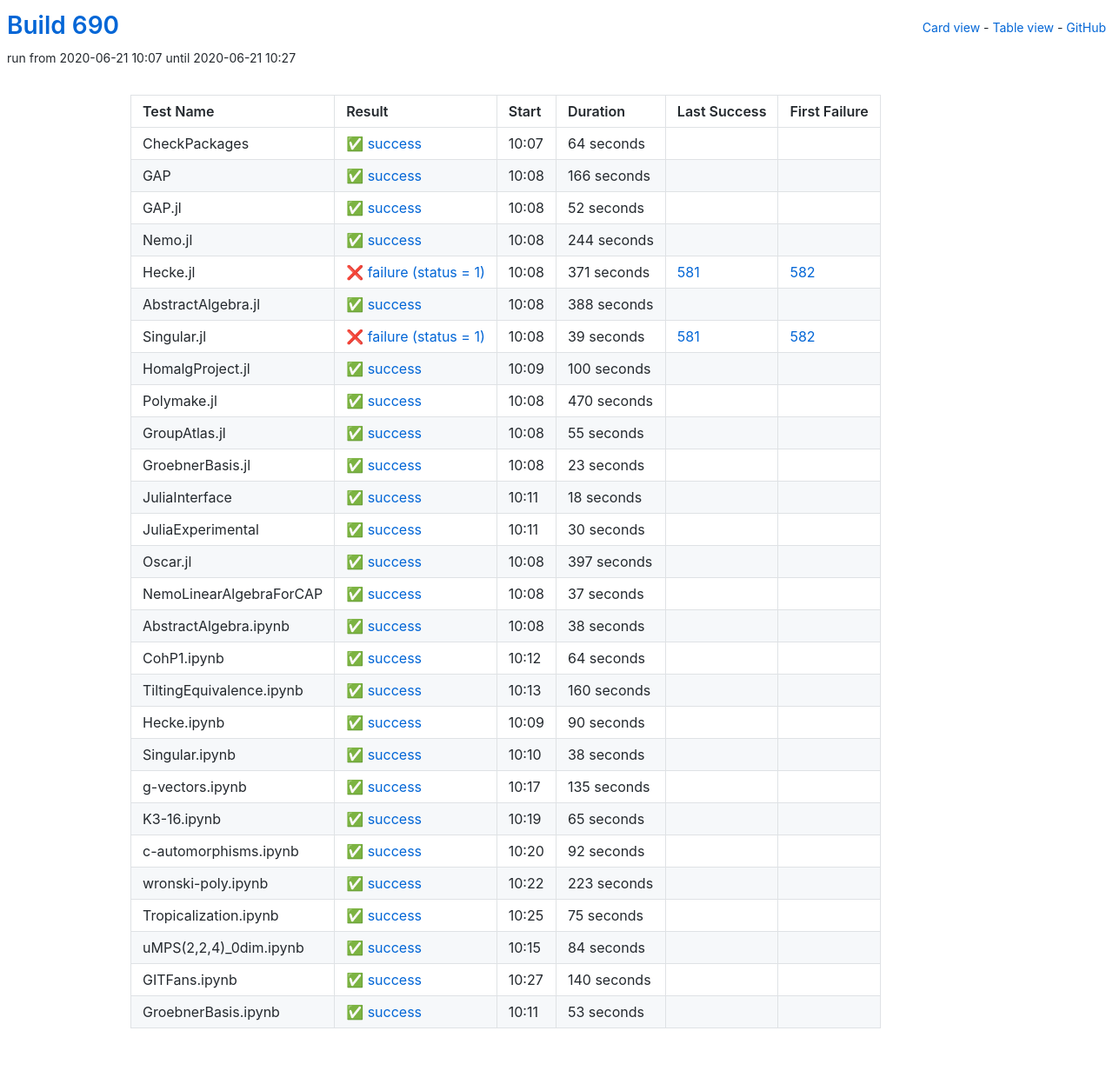
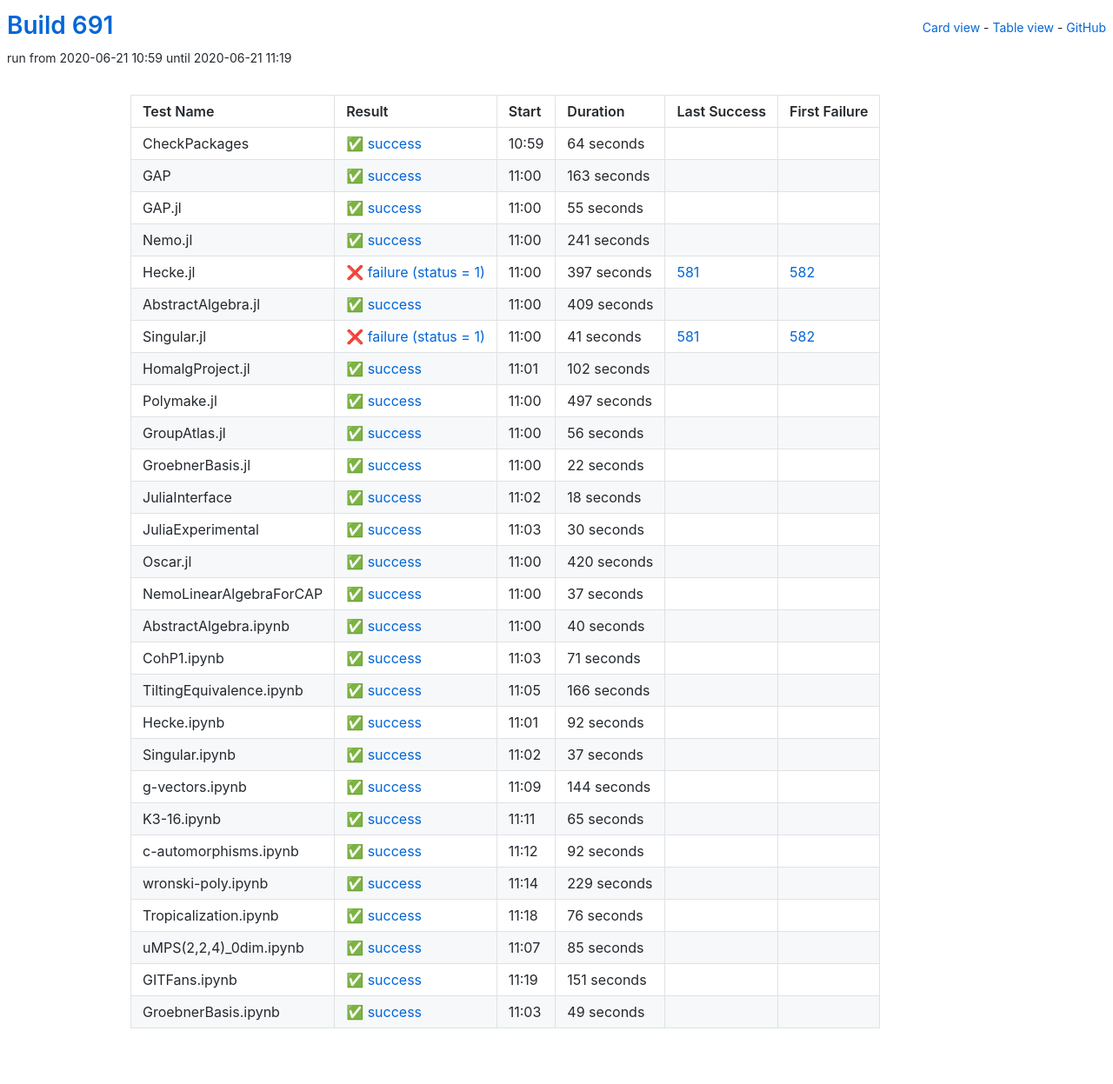
Before and after one commit to oscar-system/oscar-ci-status-1.4, a Jekyll site: the page built from table.html, in a window 1280 px wide. Shown: the whole page at 87% size. Built offline with Jekyll 4.4.1, drawn with Linux system fonts in a browser that asks for light colours.

Commit message:
Build #691

```diff
--- a/_data/ci.yml
+++ b/_data/ci.yml
@@ -1,6 +1,6 @@
 ---
-build: 690
-build_url: https://oscarci.mathematik.uni-kl.de/job/oscar-julia-1.4/690/
+build: 691
+build_url: https://oscarci.mathematik.uni-kl.de/job/oscar-julia-1.4/691/
 job: oscar-julia-1.4
 organization: oscar-system
 repo: oscar-ci-status-1.4
@@ -8,8 +8,8 @@ repourl: https://github.com/oscar-system/oscar-ci-status-1.4
 tests:
 - name: CheckPackages
   id: checkpackages
-  log: https://oscarci.mathematik.uni-kl.de/job/oscar-julia-1.4/690/artifact/logs/build-690/CheckPackages.log
-  start: 2020-06-21 10:07
+  log: https://oscarci.mathematik.uni-kl.de/job/oscar-julia-1.4/691/artifact/logs/build-691/CheckPackages.log
+  start: 2020-06-21 10:59
   success: true
   exitcode: 0
   status: success
@@ -20,104 +20,20 @@ tests:
   first_failure_url:
 - name: GAP
   id: gap
-  log: https://oscarci.mathematik.uni-kl.de/job/oscar-julia-1.4/690/artifact/logs/build-690/GAP.log
-  start: 2020-06-21 10:08
+  log: https://oscarci.mathematik.uni-kl.de/job/oscar-julia-1.4/691/artifact/logs/build-691/GAP.log
+  start: 2020-06-21 11:00
   success: true
   exitcode: 0
   status: success
-  duration: 166
+  duration: 163
   last_success: false
   last_success_url:
   first_failure: false
   first_failure_url:
 - name: GAP.jl
   id: gap-jl
-  log: https://oscarci.mathematik.uni-kl.de/job/oscar-julia-1.4/690/artifact/logs/build-690/GAP.jl.log
-  start: 2020-06-21 10:08
-  success: true
-  exitcode: 0
-  status: success
-  duration: 52
-  last_success: false
-  last_success_url:
-  first_failure: false
-  first_failure_url:
-- name: Nemo.jl
-  id: nemo-jl
-  log: https://oscarci.mathematik.uni-kl.de/job/oscar-julia-1.4/690/artifact/logs/build-690/Nemo.jl.log
-  start: 2020-06-21 10:08
-  success: true
-  exitcode: 0
-  status: success
-  duration: 244
-  last_success: false
-  last_success_url:
-  first_failure: false
-  first_failure_url:
-- name: Hecke.jl
-  id: hecke-jl
-  log: https://oscarci.mathematik.uni-kl.de/job/oscar-julia-1.4/690/artifact/logs/build-690/Hecke.jl.log
-  start: 2020-06-21 10:08
-  success: false
-  exitcode: 1
-  status: failure
-  duration: 371
-  last_success: 581
-  last_success_url: https://oscarci.mathematik.uni-kl.de/job/oscar-julia-1.4/581/
-  first_failure: 582
-  first_failure_url: https://oscarci.mathematik.uni-kl.de/job/oscar-julia-1.4/582/
-- name: AbstractAlgebra.jl
-  id: abstractalgebra-jl
-  log: https://oscarci.mathematik.uni-kl.de/job/oscar-julia-1.4/690/artifact/logs/build-690/AbstractAlgebra.jl.log
-  start: 2020-06-21 10:08
-  success: true
-  exitcode: 0
-  status: success
-  duration: 388
-  last_success: false
-  last_success_url:
-  first_failure: false
-  first_failure_url:
-- name: Singular.jl
-  id: singular-jl
-  log: https://oscarci.mathematik.uni-kl.de/job/oscar-julia-1.4/690/artifact/logs/build-690/Singular.jl.log
-  start: 2020-06-21 10:08
-  success: false
-  exitcode: 1
-  status: failure
-  duration: 39
-  last_success: 581
-  last_success_url: https://oscarci.mathematik.uni-kl.de/job/oscar-julia-1.4/581/
-  first_failure: 582
-  first_failure_url: https://oscarci.mathematik.uni-kl.de/job/oscar-julia-1.4/582/
-- name: HomalgProject.jl
-  id: homalgproject-jl
-  log: https://oscarci.mathematik.uni-kl.de/job/oscar-julia-1.4/690/artifact/logs/build-690/HomalgProject.jl.log
-  start: 2020-06-21 10:09
-  success: true
-  exitcode: 0
-  status: success
-  duration: 100
-  last_success: false
-  last_success_url:
-  first_failure: false
-  first_failure_url:
-- name: Polymake.jl
-  id: polymake-jl
-  log: https://oscarci.mathematik.uni-kl.de/job/oscar-julia-1.4/690/artifact/logs/build-690/Polymake.jl.log
-  start: 2020-06-21 10:08
-  success: true
-  exitcode: 0
-  status: success
-  duration: 470
-  last_success: false
-  last_success_url:
-  first_failure: false
-  first_failure_url:
-- name: GroupAtlas.jl
-  id: groupatlas-jl
-  log: https://oscarci.mathematik.uni-kl.de/job/oscar-julia-1.4/690/artifact/logs/build-690/GroupAtlas.jl.log
-  start: 2020-06-21 10:08
+  log: https://oscarci.mathematik.uni-kl.de/job/oscar-julia-1.4/691/artifact/logs/build-691/GAP.jl.log
+  start: 2020-06-21 11:00
   success: true
   exitcode: 0
   status: success
@@ -126,22 +42,106 @@ tests:
   last_success_url:
   first_failure: false
   first_failure_url:
-- name: GroebnerBasis.jl
-  id: groebnerbasis-jl
-  log: https://oscarci.mathematik.uni-kl.de/job/oscar-julia-1.4/690/artifact/logs/build-690/GroebnerBasis.jl.log
-  start: 2020-06-21 10:08
+- name: Nemo.jl
+  id: nemo-jl
+  log: https://oscarci.mathematik.uni-kl.de/job/oscar-julia-1.4/691/artifact/logs/build-691/Nemo.jl.log
+  start: 2020-06-21 11:00
   success: true
   exitcode: 0
   status: success
-  duration: 23
+  duration: 241
+  last_success: false
+  last_success_url:
+  first_failure: false
+  first_failure_url:
+- name: Hecke.jl
+  id: hecke-jl
+  log: https://oscarci.mathematik.uni-kl.de/job/oscar-julia-1.4/691/artifact/logs/build-691/Hecke.jl.log
+  start: 2020-06-21 11:00
+  success: false
+  exitcode: 1
+  status: failure
+  duration: 397
+  last_success: 581
+  last_success_url: https://oscarci.mathematik.uni-kl.de/job/oscar-julia-1.4/581/
+  first_failure: 582
+  first_failure_url: https://oscarci.mathematik.uni-kl.de/job/oscar-julia-1.4/582/
+- name: AbstractAlgebra.jl
+  id: abstractalgebra-jl
+  log: https://oscarci.mathematik.uni-kl.de/job/oscar-julia-1.4/691/artifact/logs/build-691/AbstractAlgebra.jl.log
+  start: 2020-06-21 11:00
+  success: true
+  exitcode: 0
+  status: success
+  duration: 409
+  last_success: false
+  last_success_url:
+  first_failure: false
+  first_failure_url:
+- name: Singular.jl
+  id: singular-jl
+  log: https://oscarci.mathematik.uni-kl.de/job/oscar-julia-1.4/691/artifact/logs/build-691/Singular.jl.log
+  start: 2020-06-21 11:00
+  success: false
+  exitcode: 1
+  status: failure
+  duration: 41
+  last_success: 581
+  last_success_url: https://oscarci.mathematik.uni-kl.de/job/oscar-julia-1.4/581/
+  first_failure: 582
+  first_failure_url: https://oscarci.mathematik.uni-kl.de/job/oscar-julia-1.4/582/
+- name: HomalgProject.jl
+  id: homalgproject-jl
+  log: https://oscarci.mathematik.uni-kl.de/job/oscar-julia-1.4/691/artifact/logs/build-691/HomalgProject.jl.log
+  start: 2020-06-21 11:01
+  success: true
+  exitcode: 0
+  status: success
+  duration: 102
+  last_success: false
+  last_success_url:
+  first_failure: false
+  first_failure_url:
+- name: Polymake.jl
+  id: polymake-jl
+  log: https://oscarci.mathematik.uni-kl.de/job/oscar-julia-1.4/691/artifact/logs/build-691/Polymake.jl.log
+  start: 2020-06-21 11:00
+  success: true
+  exitcode: 0
+  status: success
+  duration: 497
+  last_success: false
+  last_success_url:
+  first_failure: false
+  first_failure_url:
+- name: GroupAtlas.jl
+  id: groupatlas-jl
+  log: https://oscarci.mathematik.uni-kl.de/job/oscar-julia-1.4/691/artifact/logs/build-691/GroupAtlas.jl.log
+  start: 2020-06-21 11:00
+  success: true
+  exitcode: 0
+  status: success
+  duration: 56
+  last_success: false
+  last_success_url:
+  first_failure: false
+  first_failure_url:
+- name: GroebnerBasis.jl
+  id: groebnerbasis-jl
+  log: https://oscarci.mathematik.uni-kl.de/job/oscar-julia-1.4/691/artifact/logs/build-691/GroebnerBasis.jl.log
+  start: 2020-06-21 11:00
+  success: true
+  exitcode: 0
+  status: success
+  duration: 22
   last_success: false
   last_success_url:
   first_failure: false
   first_failure_url:
 - name: JuliaInterface
   id: juliainterface
-  log: https://oscarci.mathematik.uni-kl.de/job/oscar-julia-1.4/690/artifact/logs/build-690/JuliaInterface.log
-  start: 2020-06-21 10:11
+  log: https://oscarci.mathematik.uni-kl.de/job/oscar-julia-1.4/691/artifact/logs/build-691/JuliaInterface.log
+  start: 2020-06-21 11:02
   success: true
   exitcode: 0
   status: success
@@ -152,8 +152,8 @@ tests:
   first_failure_url:
 - name: JuliaExperimental
   id: juliaexperimental
-  log: https://oscarci.mathematik.uni-kl.de/job/oscar-julia-1.4/690/artifact/logs/build-690/JuliaExperimental.log
-  start: 2020-06-21 10:11
+  log: https://oscarci.mathematik.uni-kl.de/job/oscar-julia-1.4/691/artifact/logs/build-691/JuliaExperimental.log
+  start: 2020-06-21 11:03
   success: true
   exitcode: 0
   status: success
@@ -164,20 +164,20 @@ tests:
   first_failure_url:
 - name: Oscar.jl
   id: oscar-jl
-  log: https://oscarci.mathematik.uni-kl.de/job/oscar-julia-1.4/690/artifact/logs/build-690/Oscar.jl.log
-  start: 2020-06-21 10:08
+  log: https://oscarci.mathematik.uni-kl.de/job/oscar-julia-1.4/691/artifact/logs/build-691/Oscar.jl.log
+  start: 2020-06-21 11:00
   success: true
   exitcode: 0
   status: success
-  duration: 397
+  duration: 420
   last_success: false
   last_success_url:
   first_failure: false
   first_failure_url:
 - name: NemoLinearAlgebraForCAP
   id: nemolinearalgebraforcap
-  log: https://oscarci.mathematik.uni-kl.de/job/oscar-julia-1.4/690/artifact/logs/build-690/NemoLinearAlgebraForCAP.log
-  start: 2020-06-21 10:08
+  log: https://oscarci.mathematik.uni-kl.de/job/oscar-julia-1.4/691/artifact/logs/build-691/NemoLinearAlgebraForCAP.log
+  start: 2020-06-21 11:00
   success: true
   exitcode: 0
   status: success
@@ -188,80 +188,80 @@ tests:
   first_failure_url:
 - name: AbstractAlgebra.ipynb
   id: abstractalgebra-ipynb
-  log: https://oscarci.mathematik.uni-kl.de/job/oscar-julia-1.4/690/artifact/logs/build-690/AbstractAlgebra.ipynb.log
-  start: 2020-06-21 10:08
+  log: https://oscarci.mathematik.uni-kl.de/job/oscar-julia-1.4/691/artifact/logs/build-691/AbstractAlgebra.ipynb.log
+  start: 2020-06-21 11:00
   success: true
   exitcode: 0
   status: success
-  duration: 38
+  duration: 40
   last_success: false
   last_success_url:
   first_failure: false
   first_failure_url:
 - name: CohP1.ipynb
   id: cohp1-ipynb
-  log: https://oscarci.mathematik.uni-kl.de/job/oscar-julia-1.4/690/artifact/logs/build-690/CohP1.ipynb.log
-  start: 2020-06-21 10:12
+  log: https://oscarci.mathematik.uni-kl.de/job/oscar-julia-1.4/691/artifact/logs/build-691/CohP1.ipynb.log
+  start: 2020-06-21 11:03
   success: true
   exitcode: 0
   status: success
-  duration: 64
+  duration: 71
   last_success: false
   last_success_url:
   first_failure: false
   first_failure_url:
 - name: TiltingEquivalence.ipynb
   id: tiltingequivalence-ipynb
-  log: https://oscarci.mathematik.uni-kl.de/job/oscar-julia-1.4/690/artifact/logs/build-690/TiltingEquivalence.ipynb.log
-  start: 2020-06-21 10:13
+  log: https://oscarci.mathematik.uni-kl.de/job/oscar-julia-1.4/691/artifact/logs/build-691/TiltingEquivalence.ipynb.log
+  start: 2020-06-21 11:05
   success: true
   exitcode: 0
   status: success
-  duration: 160
+  duration: 166
   last_success: false
   last_success_url:
   first_failure: false
   first_failure_url:
 - name: Hecke.ipynb
   id: hecke-ipynb
-  log: https://oscarci.mathematik.uni-kl.de/job/oscar-julia-1.4/690/artifact/logs/build-690/Hecke.ipynb.log
-  start: 2020-06-21 10:09
+  log: https://oscarci.mathematik.uni-kl.de/job/oscar-julia-1.4/691/artifact/logs/build-691/Hecke.ipynb.log
+  start: 2020-06-21 11:01
   success: true
   exitcode: 0
   status: success
-  duration: 90
+  duration: 92
   last_success: false
   last_success_url:
   first_failure: false
   first_failure_url:
 - name: Singular.ipynb
   id: singular-ipynb
-  log: https://oscarci.mathematik.uni-kl.de/job/oscar-julia-1.4/690/artifact/logs/build-690/Singular.ipynb.log
-  start: 2020-06-21 10:10
+  log: https://oscarci.mathematik.uni-kl.de/job/oscar-julia-1.4/691/artifact/logs/build-691/Singular.ipynb.log
+  start: 2020-06-21 11:02
   success: true
   exitcode: 0
   status: success
-  duration: 38
+  duration: 37
   last_success: false
   last_success_url:
   first_failure: false
   first_failure_url:
 - name: g-vectors.ipynb
   id: g-vectors-ipynb
-  log: https://oscarci.mathematik.uni-kl.de/job/oscar-julia-1.4/690/artifact/logs/build-690/g-vectors.ipynb.log
-  start: 2020-06-21 10:17
+  log: https://oscarci.mathematik.uni-kl.de/job/oscar-julia-1.4/691/artifact/logs/build-691/g-vectors.ipynb.log
+  start: 2020-06-21 11:09
   success: true
   exitcode: 0
   status: success
-  duration: 135
+  duration: 144
   last_success: false
   last_success_url:
   first_failure: false
   first_failure_url:
 - name: K3-16.ipynb
   id: k3-16-ipynb
-  log: https://oscarci.mathematik.uni-kl.de/job/oscar-julia-1.4/690/artifact/logs/build-690/K3-16.ipynb.log
-  start: 2020-06-21 10:19
+  log: https://oscarci.mathematik.uni-kl.de/job/oscar-julia-1.4/691/artifact/logs/build-691/K3-16.ipynb.log
+  start: 2020-06-21 11:11
   success: true
   exitcode: 0
   status: success
@@ -272,8 +272,8 @@ tests:
   first_failure_url:
 - name: c-automorphisms.ipynb
   id: c-automorphisms-ipynb
-  log: https://oscarci.mathematik.uni-kl.de/job/oscar-julia-1.4/690/artifact/logs/build-690/c-automorphisms.ipynb.log
-  start: 2020-06-21 10:20
+  log: https://oscarci.mathematik.uni-kl.de/job/oscar-julia-1.4/691/artifact/logs/build-691/c-automorphisms.ipynb.log
+  start: 2020-06-21 11:12
   success: true
   exitcode: 0
   status: success
@@ -284,60 +284,60 @@ tests:
   first_failure_url:
 - name: wronski-poly.ipynb
   id: wronski-poly-ipynb
-  log: https://oscarci.mathematik.uni-kl.de/job/oscar-julia-1.4/690/artifact/logs/build-690/wronski-poly.ipynb.log
-  start: 2020-06-21 10:22
+  log: https://oscarci.mathematik.uni-kl.de/job/oscar-julia-1.4/691/artifact/logs/build-691/wronski-poly.ipynb.log
+  start: 2020-06-21 11:14
   success: true
   exitcode: 0
   status: success
-  duration: 223
+  duration: 229
   last_success: false
   last_success_url:
   first_failure: false
   first_failure_url:
 - name: Tropicalization.ipynb
   id: tropicalization-ipynb
-  log: https://oscarci.mathematik.uni-kl.de/job/oscar-julia-1.4/690/artifact/logs/build-690/Tropicalization.ipynb.log
-  start: 2020-06-21 10:25
+  log: https://oscarci.mathematik.uni-kl.de/job/oscar-julia-1.4/691/artifact/logs/build-691/Tropicalization.ipynb.log
+  start: 2020-06-21 11:18
   success: true
   exitcode: 0
   status: success
-  duration: 75
+  duration: 76
   last_success: false
   last_success_url:
   first_failure: false
   first_failure_url:
 - name: uMPS(2,2,4)_0dim.ipynb
   id: umps-2-2-4-0dim-ipynb
-  log: https://oscarci.mathematik.uni-kl.de/job/oscar-julia-1.4/690/artifact/logs/build-690/uMPS-2-2-4-_0dim.ipynb.log
-  start: 2020-06-21 10:15
+  log: https://oscarci.mathematik.uni-kl.de/job/oscar-julia-1.4/691/artifact/logs/build-691/uMPS-2-2-4-_0dim.ipynb.log
+  start: 2020-06-21 11:07
   success: true
   exitcode: 0
   status: success
-  duration: 84
+  duration: 85
   last_success: false
   last_success_url:
   first_failure: false
   first_failure_url:
 - name: GITFans.ipynb
   id: gitfans-ipynb
-  log: https://oscarci.mathematik.uni-kl.de/job/oscar-julia-1.4/690/artifact/logs/build-690/GITFans.ipynb.log
-  start: 2020-06-21 10:27
+  log: https://oscarci.mathematik.uni-kl.de/job/oscar-julia-1.4/691/artifact/logs/build-691/GITFans.ipynb.log
+  start: 2020-06-21 11:19
   success: true
   exitcode: 0
   status: success
-  duration: 140
+  duration: 151
   last_success: false
   last_success_url:
   first_failure: false
   first_failure_url:
 - name: GroebnerBasis.ipynb
   id: groebnerbasis-ipynb
-  log: https://oscarci.mathematik.uni-kl.de/job/oscar-julia-1.4/690/artifact/logs/build-690/GroebnerBasis.ipynb.log
-  start: 2020-06-21 10:11
+  log: https://oscarci.mathematik.uni-kl.de/job/oscar-julia-1.4/691/artifact/logs/build-691/GroebnerBasis.ipynb.log
+  start: 2020-06-21 11:03
   success: true
   exitcode: 0
   status: success
-  duration: 53
+  duration: 49
   last_success: false
   last_success_url:
   first_failure: false
```
Also changed, not shown: README.md.
